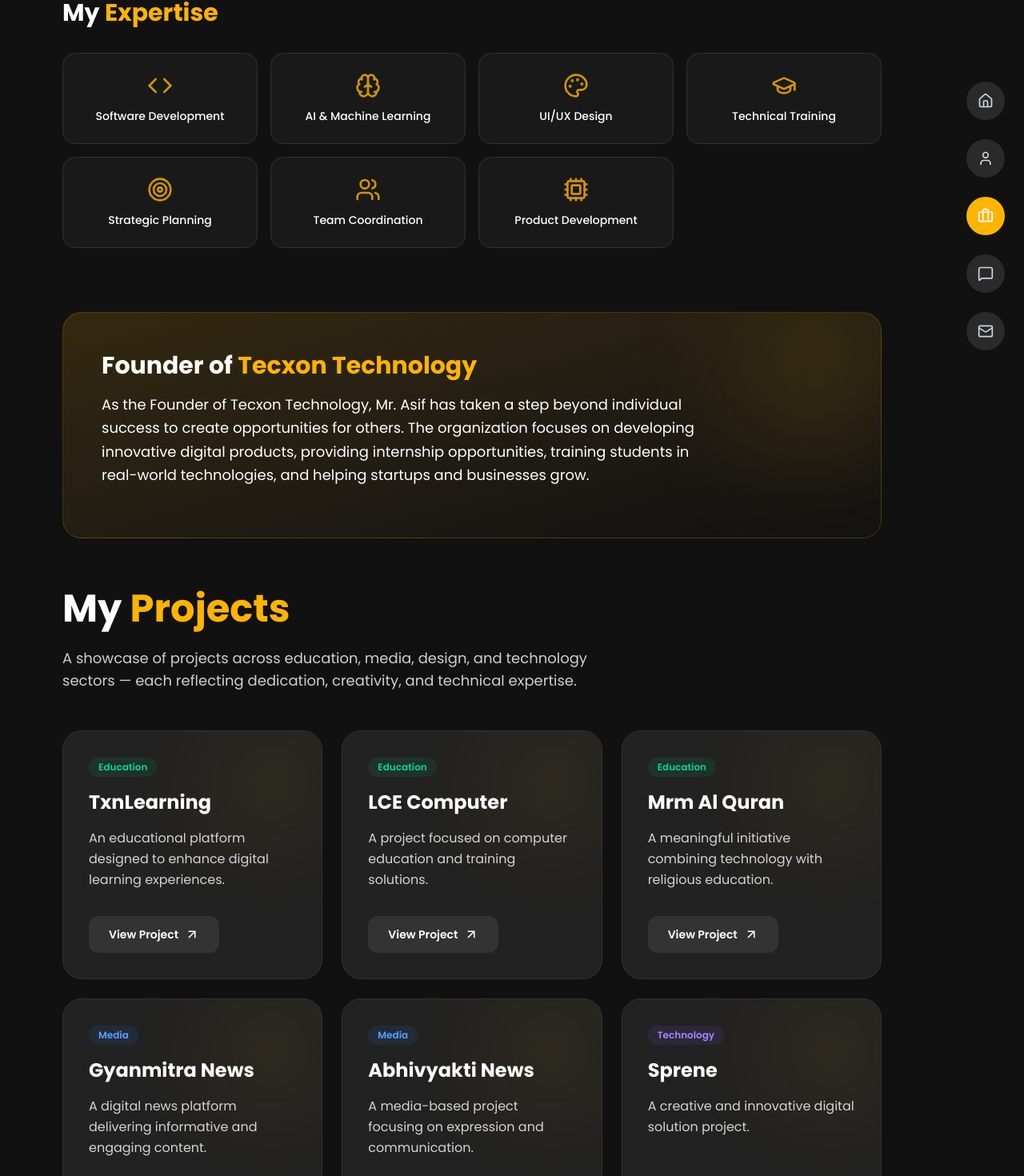
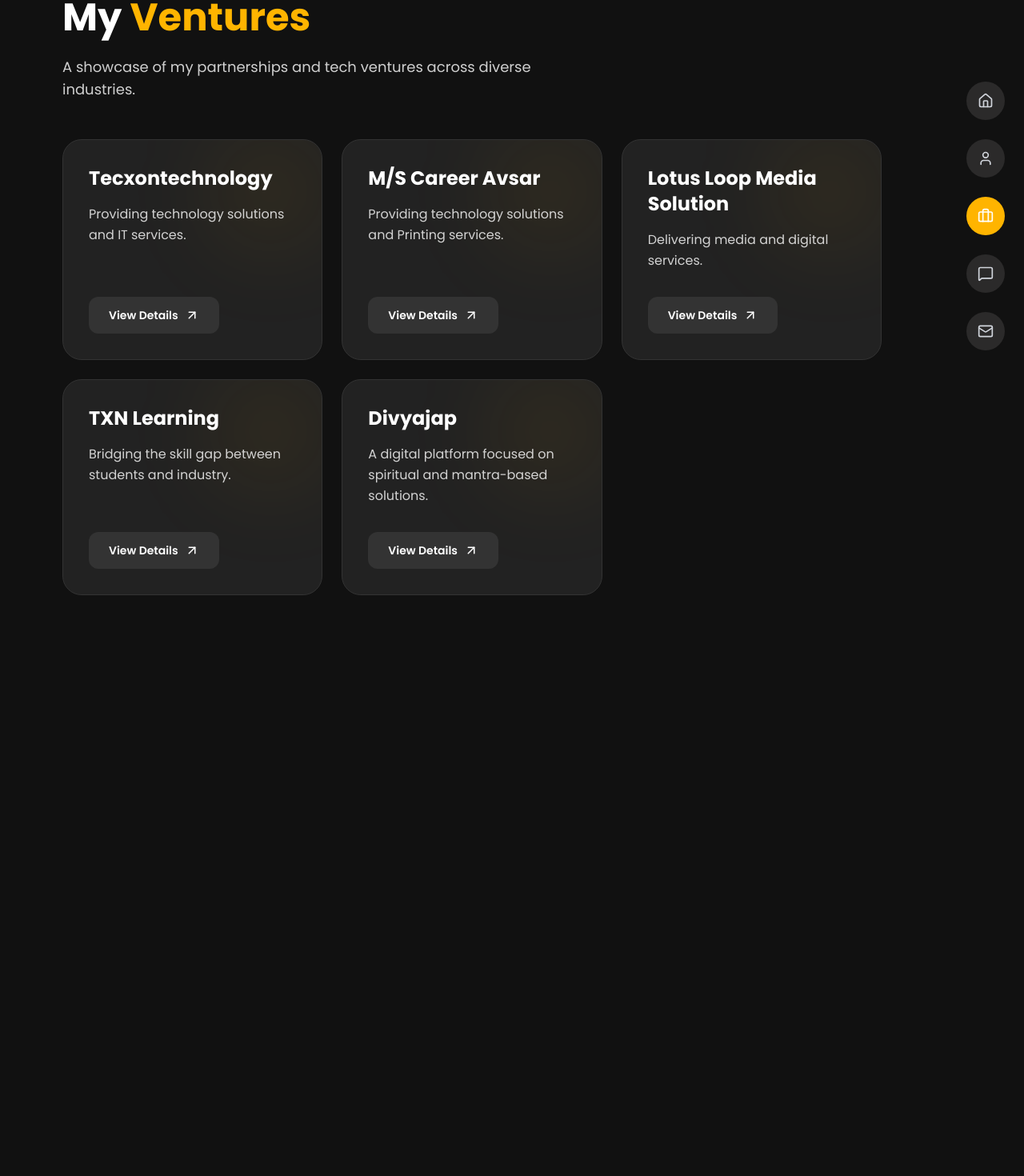
Before and after one commit to realfreeclub-cloud/devraj-singh-tomar, a Next.js app: page /ventures in a window 1280 px wide. Shown: the part 130-1600 px from the top of the page at 80% size. After the commit the page ends 986 px from the top, so only its background shows below. Built offline with nearby package versions, Linux system fonts and the light colour scheme.

Commit message:
fix done

```diff
--- a/src/app/blog/[slug]/BlogPostClient.tsx
+++ b/src/app/blog/[slug]/BlogPostClient.tsx
@@ -76,15 +76,15 @@
         {/* Author Card */}
         <div className="bg-layer border border-layer-border rounded-2xl p-6 md:p-8 flex flex-col md:flex-row items-center gap-6">
           <div className="w-16 h-16 bg-primary/10 rounded-full flex items-center justify-center text-primary font-bold text-2xl shrink-0">
-            A
+            D
           </div>
           <div className="text-center md:text-left">
             <h3 className="text-lg font-bold text-title mb-1">
-              Mr. Asif (Akky)
+              Devraj Singh Tomar
             </h3>
             <p className="text-foreground opacity-70 text-sm leading-relaxed">
-              Tutor, Developer, AI Engineer & UI/UX Designer. Founder of Tecxon
-              Technology with 8 years of IT experience.
+              IT Professional & Entrepreneur building scalable digital solutions
+              and growing tech ventures since 2018.
             </p>
           </div>
         </div>
--- a/src/app/ventures/VenturesClient.tsx
+++ b/src/app/ventures/VenturesClient.tsx
@@ -1,7 +1,7 @@
 "use client";
 
 import { motion, Variants } from "framer-motion";
-import { ArrowUpRight, Target, Code, Users, Cpu, Palette, GraduationCap, Brain } from "lucide-react";
+import { ArrowUpRight } from "lucide-react";
 import Link from "next/link";
 
 export default function Ventures() {
@@ -18,108 +18,42 @@
     show: { opacity: 1, scale: 1, y: 0, transition: { type: "spring", stiffness: 100 } },
   };
 
-  const projects = [
+  const ventures = [
     {
-      title: "TxnLearning",
-      desc: "An educational platform designed to enhance digital learning experiences.",
-      category: "Education",
+      title: "Tecxontechnology",
+      desc: "Providing technology solutions and IT services.",
     },
     {
-      title: "LCE Computer",
-      desc: "A project focused on computer education and training solutions.",
-      category: "Education",
+      title: "M/S Career Avsar",
+      desc: "Providing technology solutions and Printing services.",
     },
     {
-      title: "Mrm Al Quran",
-      desc: "A meaningful initiative combining technology with religious education.",
-      category: "Education",
+      title: "Lotus Loop Media Solution",
+      desc: "Delivering media and digital services.",
     },
     {
-      title: "Gyanmitra News",
-      desc: "A digital news platform delivering informative and engaging content.",
-      category: "Media",
+      title: "TXN Learning",
+      desc: "Bridging the skill gap between students and industry.",
     },
     {
-      title: "Abhivyakti News",
-      desc: "A media-based project focusing on expression and communication.",
-      category: "Media",
-    },
-    {
-      title: "Sprene",
-      desc: "A creative and innovative digital solution project.",
-      category: "Technology",
-    },
-    {
-      title: "Invitation King",
-      desc: "A platform designed for digital invitations and event management.",
-      category: "Design",
-    },
-    {
-      title: "Refurhub",
-      desc: "A project aimed at providing smart solutions in its domain.",
-      category: "Technology",
+      title: "Divyajap",
+      desc: "A digital platform focused on spiritual and mantra-based solutions.",
     },
   ];
 
-  const roles = [
-    { title: "Software Development", icon: Code },
-    { title: "AI & Machine Learning", icon: Brain },
-    { title: "UI/UX Design", icon: Palette },
-    { title: "Technical Training", icon: GraduationCap },
-    { title: "Strategic Planning", icon: Target },
-    { title: "Team Coordination", icon: Users },
-    { title: "Product Development", icon: Cpu },
-  ];
-
-  const categoryColors: Record<string, string> = {
-    Education: "bg-emerald-500/10 text-emerald-400",
-    Media: "bg-blue-500/10 text-blue-400",
-    Technology: "bg-violet-500/10 text-violet-400",
-    Design: "bg-pink-500/10 text-pink-400",
-  };
-
   return (
     <div className="pt-32 pb-16 min-h-screen px-6 lg:px-16 container-custom mx-auto max-w-6xl">
-      <motion.div initial="hidden" animate="show" variants={{ hidden: { opacity: 0 }, show: { opacity: 1, transition: { staggerChildren: 0.1 } } } as Variants}>
-
-        {/* Roles Section */}
-        <motion.div variants={itemVars} className="mb-20">
-          <h2 className="text-3xl font-bold mb-8 text-center md:text-left text-title">
-            My <span className="text-primary">Expertise</span>
-          </h2>
-          <div className="grid grid-cols-2 md:grid-cols-4 gap-4">
-            {roles.map((role, i) => (
-              <div key={i} className="flex flex-col items-center justify-center text-center p-6 bg-layer/50 border border-layer-border rounded-2xl hover:bg-layer transition-colors">
-                <role.icon className="w-8 h-8 text-primary mb-3 opacity-80" />
-                <span className="font-medium text-foreground text-sm">{role.title}</span>
-              </div>
-            ))}
-          </div>
-        </motion.div>
-
-        {/* Tecxon Technology Section */}
-        <motion.div variants={itemVars} className="mb-16">
-          <div className="bg-linear-to-br from-primary/15 to-secondary/5 border border-primary/20 rounded-3xl p-8 md:p-12 relative overflow-hidden">
-            <div className="absolute top-0 right-0 w-40 h-40 bg-primary/20 rounded-full blur-[80px]"></div>
-            <h2 className="text-2xl md:text-3xl font-bold mb-4 text-title relative z-10">
-              Founder of <span className="text-primary">Tecxon Technology</span>
-            </h2>
-            <p className="text-foreground text-lg leading-relaxed max-w-3xl relative z-10 mb-4">
-              As the Founder of Tecxon Technology, Mr. Asif has taken a step beyond individual success to create opportunities for others. The organization focuses on developing innovative digital products, providing internship opportunities, training students in real-world technologies, and helping startups and businesses grow.
-            </p>
-          </div>
-        </motion.div>
-
-        <div>
+      <motion.div initial="hidden" animate="show" variants={containerVars}>
+        <div className="mb-12">
           <h1 className="text-4xl md:text-5xl font-bold mb-6 text-title">
-            My <span className="text-primary">Projects</span>
+            My <span className="text-primary">Ventures</span>
           </h1>
           <p className="text-foreground text-lg mb-12 max-w-2xl opacity-80">
-            A showcase of projects across education, media, design, and technology sectors — each reflecting dedication, creativity, and technical expertise.
+            A showcase of my partnerships and tech ventures across diverse industries.
           </p>
 
-          <motion.div variants={containerVars} className="grid grid-cols-1 md:grid-cols-2 lg:grid-cols-3 gap-6">
-            {projects.map((project, i) => (
+          <div className="grid grid-cols-1 md:grid-cols-2 lg:grid-cols-3 gap-6">
+            {ventures.map((venture, i) => (
               <motion.div
                 key={i}
                 variants={itemVars}
@@ -128,11 +62,8 @@
                 <div className="absolute top-0 right-0 w-32 h-32 bg-primary/10 rounded-full blur-[60px] group-hover:bg-primary/20 transition-colors"></div>
 
                 <div className="relative z-10 mb-8">
-                  <span className={`inline-block text-xs font-semibold px-3 py-1 rounded-full mb-4 ${categoryColors[project.category] || "bg-primary/10 text-primary"}`}>
-                    {project.category}
-                  </span>
-                  <h2 className="text-2xl font-bold mb-4 text-title">{project.title}</h2>
-                  <p className="text-foreground leading-relaxed opacity-80">{project.desc}</p>
+                  <h2 className="text-2xl font-bold mb-4 text-title">{venture.title}</h2>
+                  <p className="text-foreground leading-relaxed opacity-80">{venture.desc}</p>
                 </div>
 
                 <div className="relative z-10">
@@ -141,12 +72,12 @@
                     className="inline-flex items-center gap-2 px-6 py-3 rounded-xl bg-layer-border text-title text-sm font-semibold hover:bg-primary hover:text-white transition-all w-max border border-transparent"
                     onClick={(e) => e.preventDefault()}
                   >
-                    View Project <ArrowUpRight size={18} />
+                    View Details <ArrowUpRight size={18} />
                   </Link>
                 </div>
               </motion.div>
             ))}
-          </motion.div>
+          </div>
         </div>
       </motion.div>
     </div>
```
